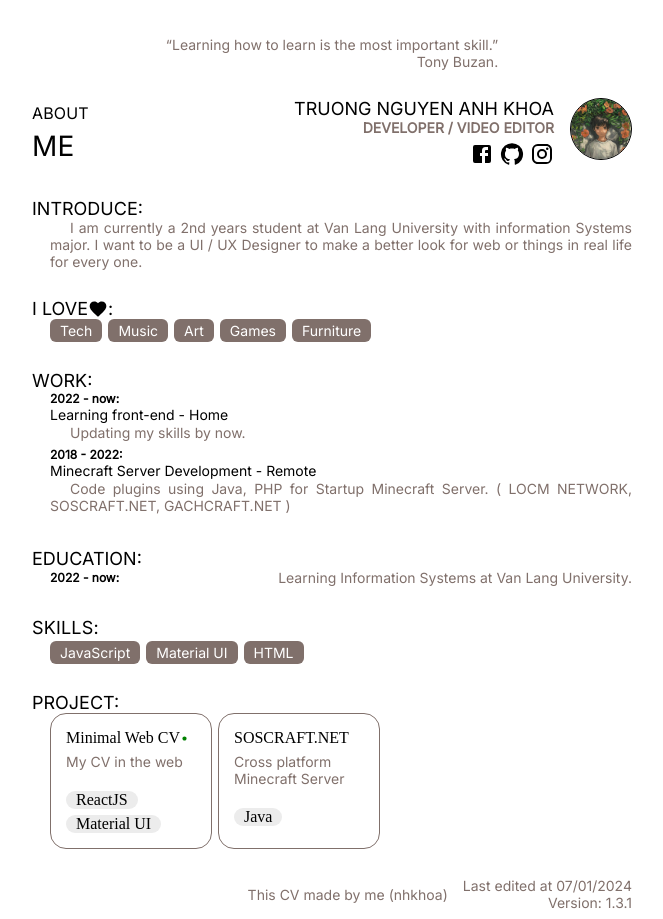
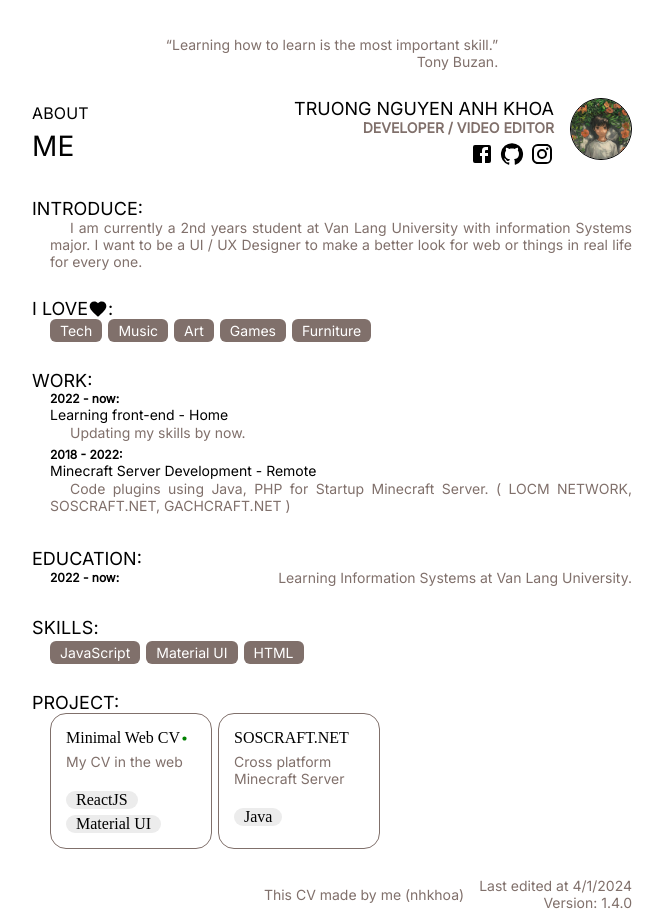
Before and after one commit to dev-nhkhoa/me, a React (Vite) app: page / in a window 1280 px wide. Shown: the whole page, without its empty margins (308-971 px from the left). Built offline with nearby package versions, Linux system fonts and the light colour scheme.

Commit message:
style: update version & add func to auto generate date

```diff
--- a/package.json
+++ b/package.json
@@ -1,7 +1,7 @@
 {
   "name": "nhkhoa-my-web",
   "private": true,
-  "version": "1.3.1",
+  "version": "1.4.0",
   "type": "module",
   "scripts": {
     "dev": "vite",
--- a/src/app/info.jsx
+++ b/src/app/info.jsx
@@ -1,6 +1,7 @@
 import FacebookIcon from '@mui/icons-material/Facebook'
 import GitHubIcon from '@mui/icons-material/GitHub'
 import InstagramIcon from '@mui/icons-material/Instagram'
+import { getDate } from '~/utils/getCurrentDate'
 
 export const INFO = {
   quotes: [
@@ -17,12 +18,11 @@ export const INFO = {
       author: 'me.'
     }
   ],
-  // quote: '“Learning never exhaust the mind”',
   fullName: 'TRUONG NGUYEN ANH KHOA',
   role: 'DEVELOPER / VIDEO EDITOR',
   introduction:
     'I am currently a 2nd years student at Van Lang University with information Systems major. I want to be a UI / UX Designer to make a better look for web or things in real life for every one.',
-  dateUpdate: '07/01/2024',
+  dateUpdate: getDate(),
   works: [
     {
       time: '2022 - now',
--- /dev/null
+++ b/src/utils/getCurrentDate.js
@@ -0,0 +1,4 @@
+export const getDate = () => {
+  const date = new Date()
+  return `${date.getDate()}/${date.getMonth() + 1}/${date.getFullYear()}`
+}
```
